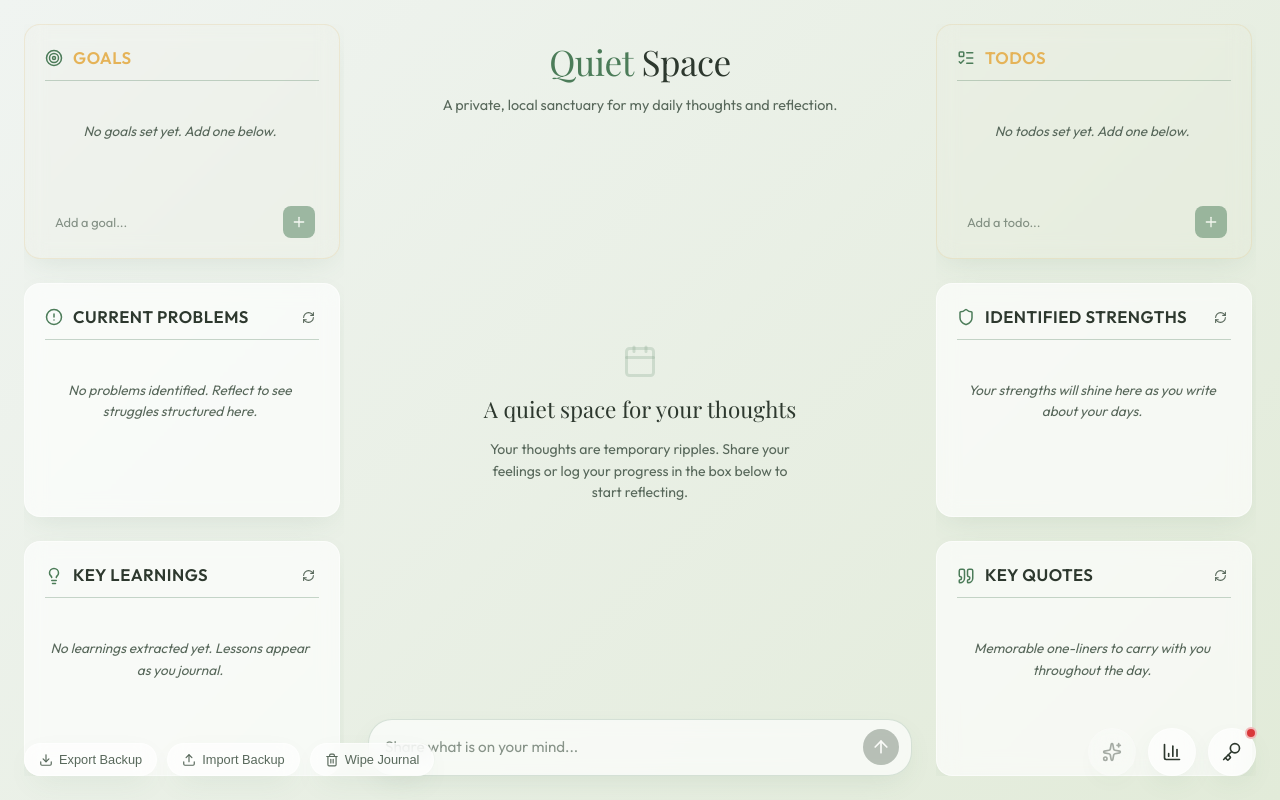
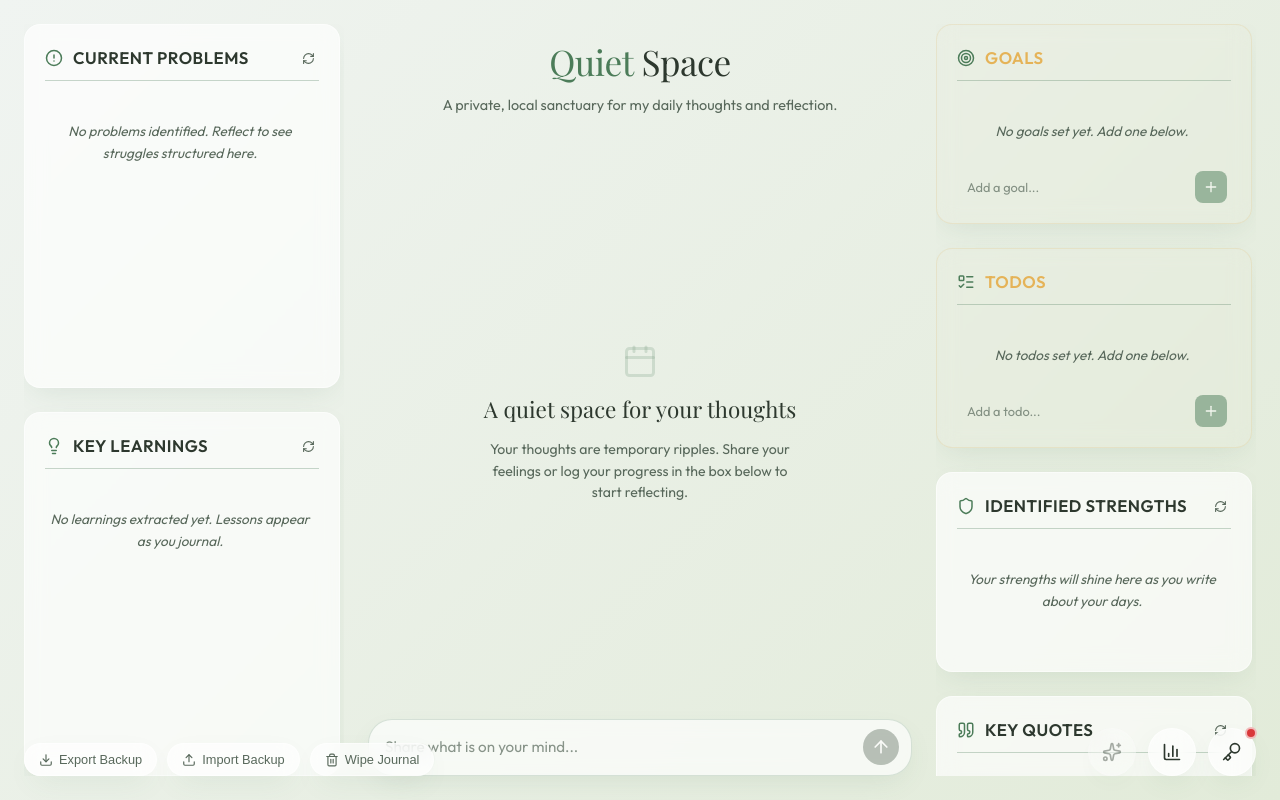
Before and after one commit to HarshitJn/local-growth-journal-webapp, a React (Vite) app: page / in a window 1280 px wide. Built offline with nearby package versions, Linux system fonts and the light colour scheme; a web font is replaced by a local one.

Commit message:
layout: move Goals KeepWidget to the right sidebar (Column 3) next to Todos

```diff
--- a/src/App.jsx
+++ b/src/App.jsx
@@ -361,18 +361,8 @@ function App() {
 
   return (
     <div className="app-container">
-      {/* Column 1: Left Sidebar (Goals & AI Insights) */}
+      {/* Column 1: Left Sidebar (AI Insights) */}
       <aside className="left-sidebar">
-        <KeepWidget
-          title="Goals"
-          icon={<Target size={18} />}
-          items={goals}
-          onAddItem={handleAddGoal}
-          onToggleItem={handleToggleGoal}
-          onDeleteItem={handleDeleteGoal}
-          onEditItem={handleEditGoal}
-          placeholder="Add a goal..."
-        />
         <Widget
           title="Current Problems"
           icon={<AlertCircle size={18} />}
@@ -425,8 +415,18 @@ function App() {
         <JournalInput onSend={handleSendLog} isLoading={isLoading} provider={provider} />
       </main>
 
-      {/* Column 3: Right Sidebar (Todos & AI Insights) */}
+      {/* Column 3: Right Sidebar (Goals, Todos & AI Insights) */}
       <aside className="right-sidebar">
+        <KeepWidget
+          title="Goals"
+          icon={<Target size={18} />}
+          items={goals}
+          onAddItem={handleAddGoal}
+          onToggleItem={handleToggleGoal}
+          onDeleteItem={handleDeleteGoal}
+          onEditItem={handleEditGoal}
+          placeholder="Add a goal..."
+        />
         <KeepWidget
           title="Todos"
           icon={<ListTodo size={18} />}
```
